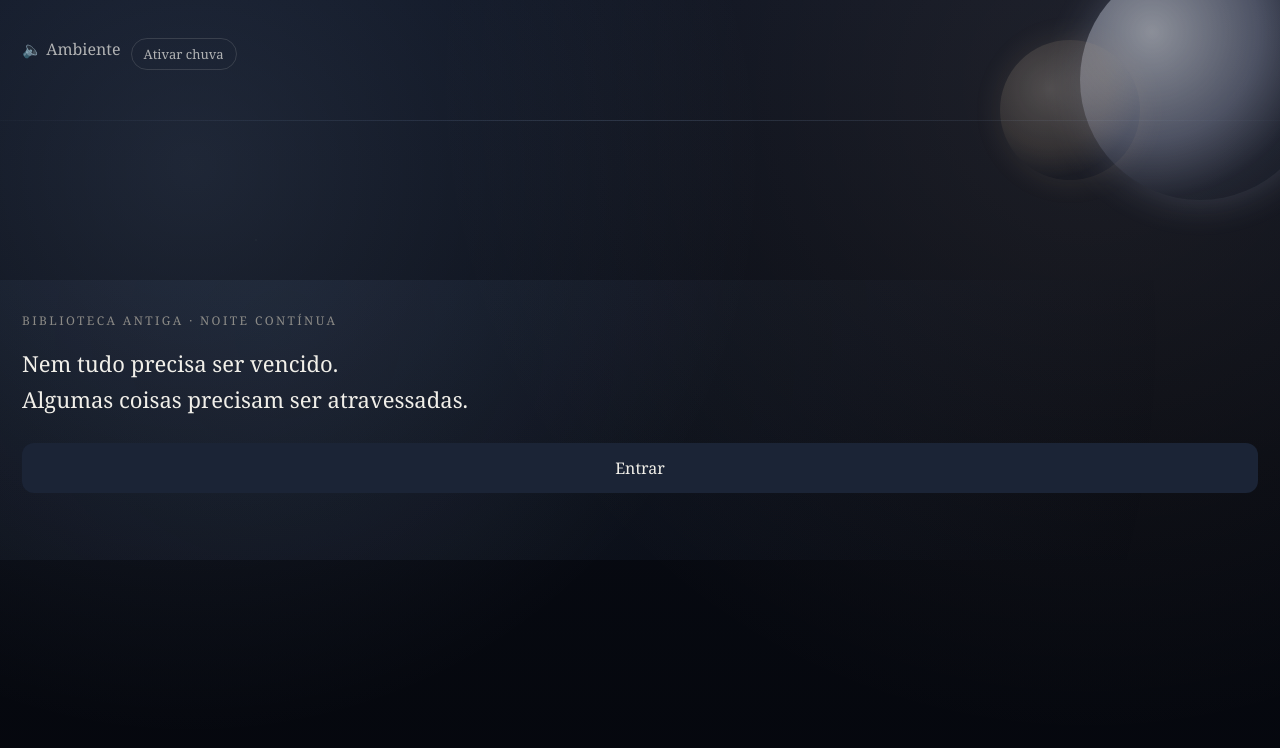
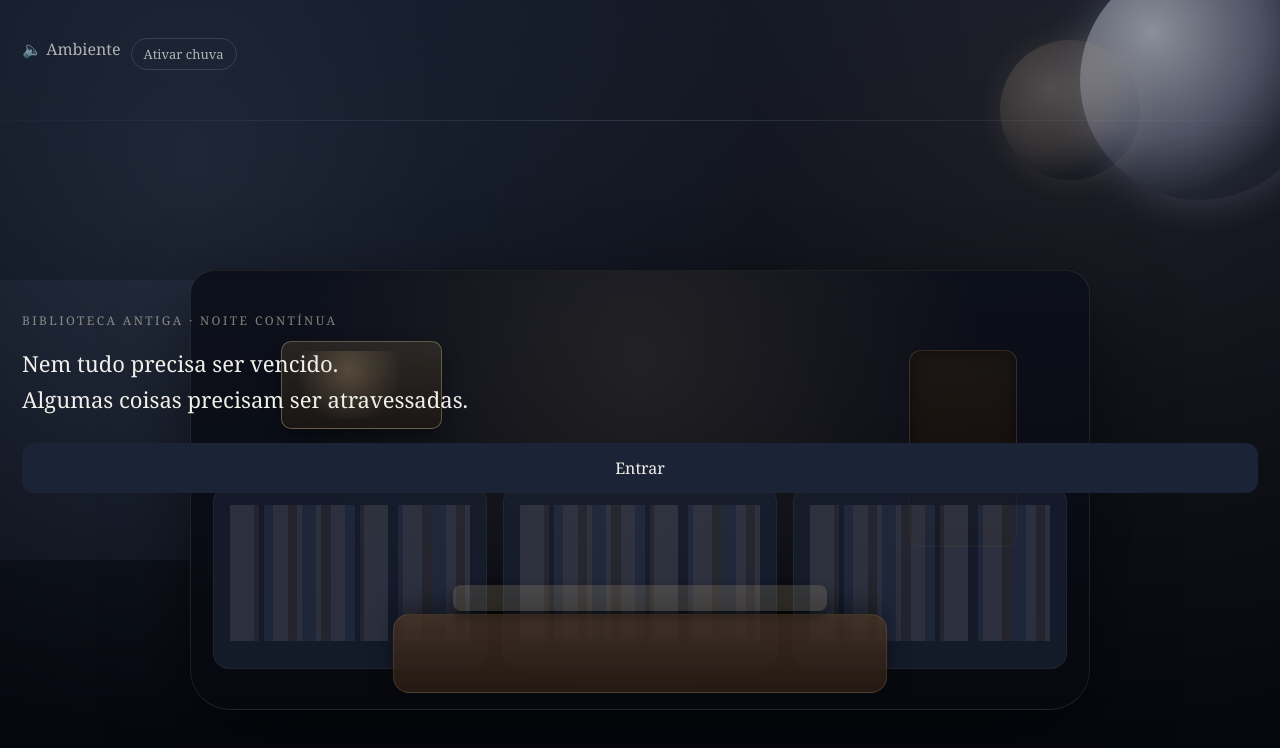
Before and after one commit to nataliasb28/Limiar, a plain HTML site: page index.html in a window 1280 px wide. Drawn offline with Linux system fonts and the light colour scheme.

Commit message:
Add visual library scene backdrop

```diff
--- a/index.html
+++ b/index.html
@@ -281,6 +281,132 @@
       text-transform: uppercase;
       color: rgba(230, 220, 200, 0.55);
     }
+
+    .library-scene {
+      position: fixed;
+      inset: 0;
+      pointer-events: none;
+      z-index: 1;
+      display: flex;
+      align-items: flex-end;
+      justify-content: center;
+      padding-bottom: 90px;
+    }
+
+    .library-room {
+      width: min(900px, 92vw);
+      height: 55vh;
+      position: relative;
+      border-radius: 24px 24px 40px 40px;
+      background: linear-gradient(180deg, rgba(12, 15, 26, 0.92) 0%, rgba(7, 9, 15, 0.95) 100%);
+      box-shadow: 0 30px 80px rgba(0, 0, 0, 0.5);
+      border: 1px solid rgba(200, 190, 170, 0.12);
+      overflow: hidden;
+    }
+
+    .wall-glow {
+      position: absolute;
+      inset: 0;
+      background: radial-gradient(circle at 50% 20%, rgba(200, 170, 120, 0.12) 0%, transparent 60%);
+    }
+
+    .shelves {
+      position: absolute;
+      bottom: 0;
+      left: 0;
+      right: 0;
+      height: 55%;
+      display: grid;
+      grid-template-columns: repeat(3, 1fr);
+      gap: 16px;
+      padding: 18px 22px 40px;
+    }
+
+    .shelf {
+      background: rgba(25, 32, 50, 0.75);
+      border: 1px solid rgba(180, 170, 150, 0.08);
+      border-radius: 16px;
+      position: relative;
+      overflow: hidden;
+    }
+
+    .shelf::before {
+      content: "";
+      position: absolute;
+      inset: 10% 6% 15%;
+      background:
+        repeating-linear-gradient(90deg, rgba(120, 140, 180, 0.2) 0 10%, transparent 10% 14%),
+        repeating-linear-gradient(90deg, rgba(160, 120, 90, 0.2) 0 12%, transparent 12% 18%);
+      opacity: 0.6;
+    }
+
+    .desk {
+      position: absolute;
+      bottom: 16px;
+      left: 50%;
+      width: 55%;
+      height: 18%;
+      transform: translateX(-50%);
+      background: linear-gradient(180deg, rgba(70, 50, 35, 0.8) 0%, rgba(40, 28, 20, 0.9) 100%);
+      border-radius: 16px;
+      box-shadow: 0 -8px 24px rgba(0, 0, 0, 0.4);
+      border: 1px solid rgba(180, 150, 110, 0.2);
+    }
+
+    .desk::before {
+      content: "";
+      position: absolute;
+      left: 12%;
+      top: -30px;
+      width: 76%;
+      height: 26px;
+      background: rgba(180, 160, 120, 0.2);
+      border-radius: 8px;
+      box-shadow: 0 6px 12px rgba(0, 0, 0, 0.35);
+    }
+
+    .door {
+      position: absolute;
+      top: 18%;
+      right: 8%;
+      width: 12%;
+      height: 45%;
+      background: linear-gradient(180deg, rgba(30, 24, 20, 0.9) 0%, rgba(18, 12, 10, 0.95) 100%);
+      border-radius: 12px;
+      border: 1px solid rgba(180, 150, 120, 0.2);
+      box-shadow: inset 0 0 18px rgba(0, 0, 0, 0.4);
+    }
+
+    .door::after {
+      content: "";
+      position: absolute;
+      right: 18%;
+      top: 50%;
+      width: 8px;
+      height: 8px;
+      border-radius: 50%;
+      background: rgba(200, 170, 120, 0.6);
+      transform: translateY(-50%);
+    }
+
+    .map-frame {
+      position: absolute;
+      top: 16%;
+      left: 10%;
+      width: 18%;
+      height: 20%;
+      border: 1px solid rgba(200, 180, 140, 0.4);
+      border-radius: 10px;
+      background: linear-gradient(180deg, rgba(80, 70, 50, 0.4) 0%, rgba(30, 25, 20, 0.8) 100%);
+      box-shadow: 0 8px 18px rgba(0, 0, 0, 0.4);
+    }
+
+    .map-frame::before {
+      content: "";
+      position: absolute;
+      inset: 10%;
+      background: radial-gradient(circle at 40% 30%, rgba(180, 150, 110, 0.35) 0%, transparent 60%);
+    }
   </style>
 </head>
 <body>
@@ -290,6 +416,19 @@
     <div class="moon secondary"></div>
     <div class="mist"></div>
     <div class="glow-line"></div>
+  </div>
+  <div class="library-scene" aria-hidden="true">
+    <div class="library-room">
+      <div class="wall-glow"></div>
+      <div class="map-frame"></div>
+      <div class="door"></div>
+      <div class="shelves">
+        <div class="shelf"></div>
+        <div class="shelf"></div>
+        <div class="shelf"></div>
+      </div>
+      <div class="desk"></div>
+    </div>
   </div>
   <main>
     <section id="screen-start" class="screen active">
```
